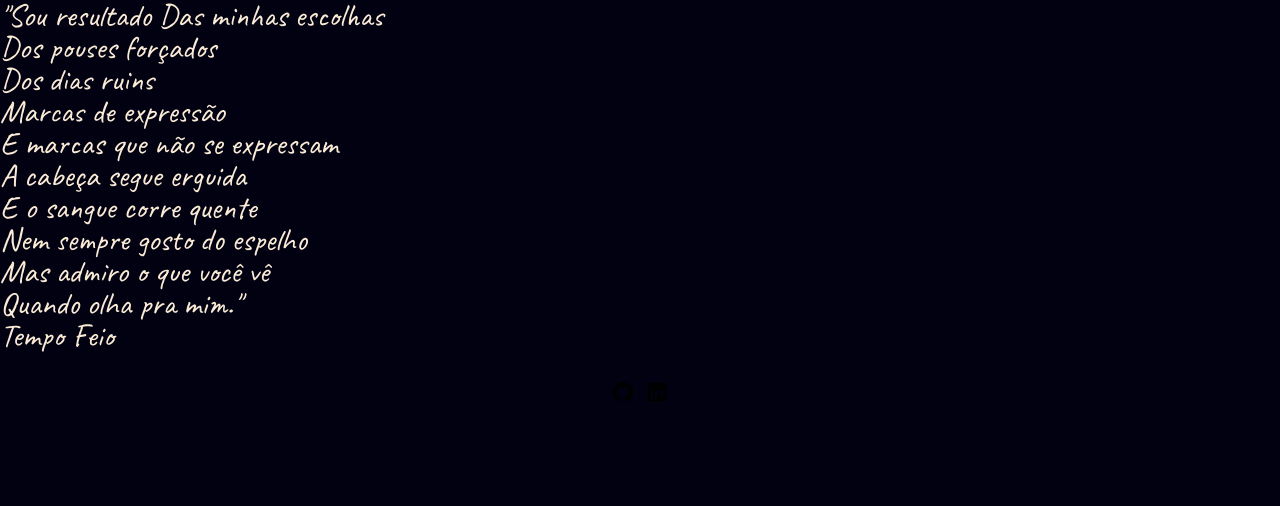
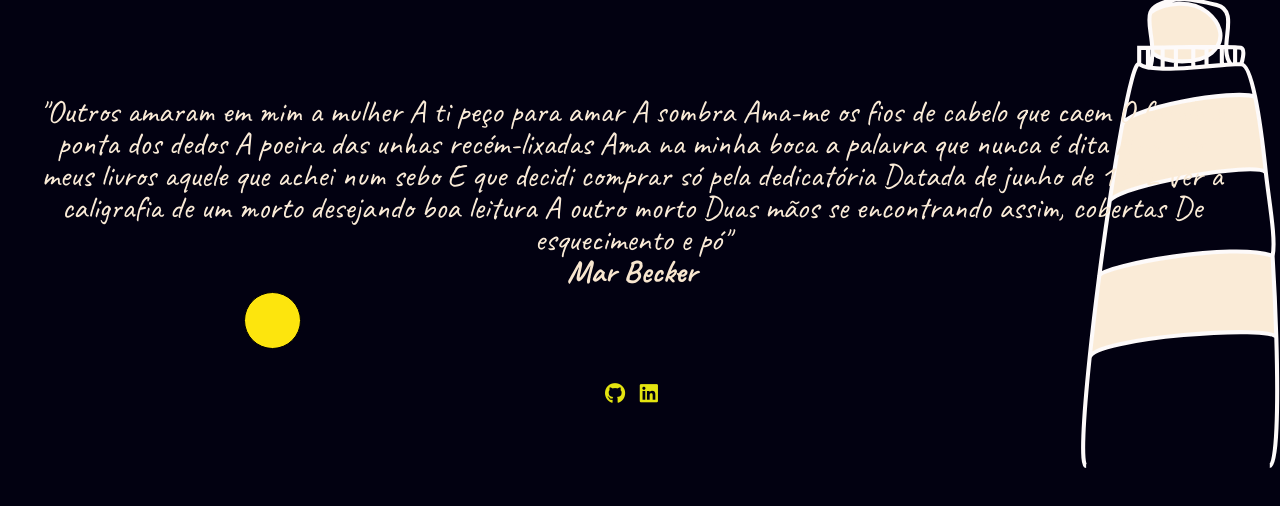
Before and after one commit to gabrells/Farol, a website: page index.html in a window 1280 px wide. Drawn offline with Linux system fonts and the light colour scheme.

Commit message:
Tweaked text css and added work with figma

```diff
--- a/index.html
+++ b/index.html
@@ -12,16 +12,31 @@
 <body>
     <div class="container">
         <article>
-            <!-- <p>"A verdade <br>É que todos somos fogo <br>Ás vezes fagulha às vezes incêndio."
-            </p>
-            <cite>Tempo Feio</cite>
-            <p>"Paro nas esquinas <br>Entre faixas de pedestres <br>E imagino <br>Quantas saudades nasceram <br>No intervalo de um sinal vermeljo."
-            </p>
-            <cite>Tempo Feio</cite> -->
-            <p>"Sou resultado <span></span>Das minhas escolhas <br>Dos pouses forçados <br>Dos dias ruins <br>Marcas de expressão <br>E marcas que não se expressam <br>A cabeça segue erguida <br>E o sangue corre quente <br>Nem sempre gosto do espelho <br>Mas admiro o que você vê <br>Quando olha pra mim."
-            </p>
-            <cite>Tempo Feio</cite>
+            <!--
+            <blockquote>
+                <p>"A verdade <br>É que todos somos fogo <br>Ás vezes fagulha às vezes incêndio."
+                </p>
+                <cite><a href="https://www.instagram.com/tempofeio/" target="_blank" class="link-citacao">Tempo Feio</a></cite>
+            </blockquote>
+            <blockquote>
+                <p>"Paro nas esquinas <br>Entre faixas de pedestres <br>E imagino <br>Quantas saudades nasceram <br>No intervalo de um sinal vermeljo."
+                </p>
+                <cite><a href="https://www.instagram.com/tempofeio/" target="_blank" class="link-citacao">Tempo Feio</a></cite> -->
+            <!-- </blockquote>
+            <blockquote>
+                <p>"Sou resultado <span></span>Das minhas escolhas <br>Dos pouses forçados <br>Dos dias ruins <br>Marcas de expressão <br>E marcas que não se expressam <br>A cabeça segue erguida <br>E o sangue corre quente <br>Nem sempre gosto do espelho <br>Mas admiro o que você vê <br>Quando olha pra mim."
+                </p>
+                <cite><a href="https://www.instagram.com/tempofeio/" target="_blank" class="link-citacao">Tempo Feio</a></cite>
+            </blockquote> -->
+            <blockquote>
+                <p>"Outros amaram em mim a mulher A ti peço para amar A sombra Ama-me os fios de cabelo que caem O farelo à ponta dos dedos A poeira das unhas recém-lixadas Ama na minha boca a palavra que nunca é dita Ama nos meus livros aquele que achei num sebo E que decidi comprar só pela dedicatória Datada de junho de 1732 Ver a caligrafia de um morto desejando boa leitura A outro morto Duas mãos se encontrando assim, cobertas De esquecimento e pó"
+                </p>
+                <cite><a href="https://www.instagram.com/marbecker1109/" target="_blank" class="link-citacao">Mar Becker</a></cite>
+            </blockquote>
         </article>
+    </div>
+    <div>
+        <button class="btn-lighthouse"><img src="./style/svg/btn.svg"></button>
     </div>
 
 </body>
--- a/style/style.css
+++ b/style/style.css
@@ -2,12 +2,44 @@
 body {
     background-color: rgb(2, 1, 17);
     font-family: 'Caveat', cursive;
-
+    max-width: 1200px;
+    margin: 2rem;
+    background-image: url(./svg/lighthouse.svg);
+    background-size: 200px;
+    background-repeat: no-repeat;
+    background-position: right;
 }
 article {
+    margin-top: 6rem;
     color: antiquewhite;
     font-size: 2rem;
+    text-align: center;
 }
+.link-citacao {
+    text-decoration: none;
+    color: rgb(248, 230, 207);
+    font-weight: 900;
+    cursor: pointer;
+    transition: all .1s linear;
+}
+.link-citacao:hover {
+    color: rgb(227, 172, 20);
+}
+
+.btn-lighthouse {
+  width: 40%;
+  height: 80%;
+  margin-top: .2rem;
+  background-color: transparent;
+  border: none;
+  cursor: pointer;
+  z-index: 10;
+  transition: all .1s linear;
+}
+.fa-lightbulb-on {
+    color: aliceblue;
+}
+
 /* DIVISÃO PARA FOOTER */
 .footer {
     text-align: center;
@@ -21,15 +53,14 @@ article {
     justify-content: center;
     font-size: 1.3rem;
     margin-bottom: 10px;
-    color: #000;
+    color: rgb(228, 228, 16);
     border-radius: 50%;
     transition: all 0.2s linear;
     cursor: pointer;
     align-items: center;
   }
   .fa-brands:hover {
-    width: 40px;
-    color: #e9ab53;
-    font-size: 1.7rem;
+    color: #fcfbfa;
+    /* font-size: 1.7rem; */
     border-color: #000;
   }
```
Also changed, not shown: style/svg/btn.svg (added), style/svg/lighthouse.svg (added).
